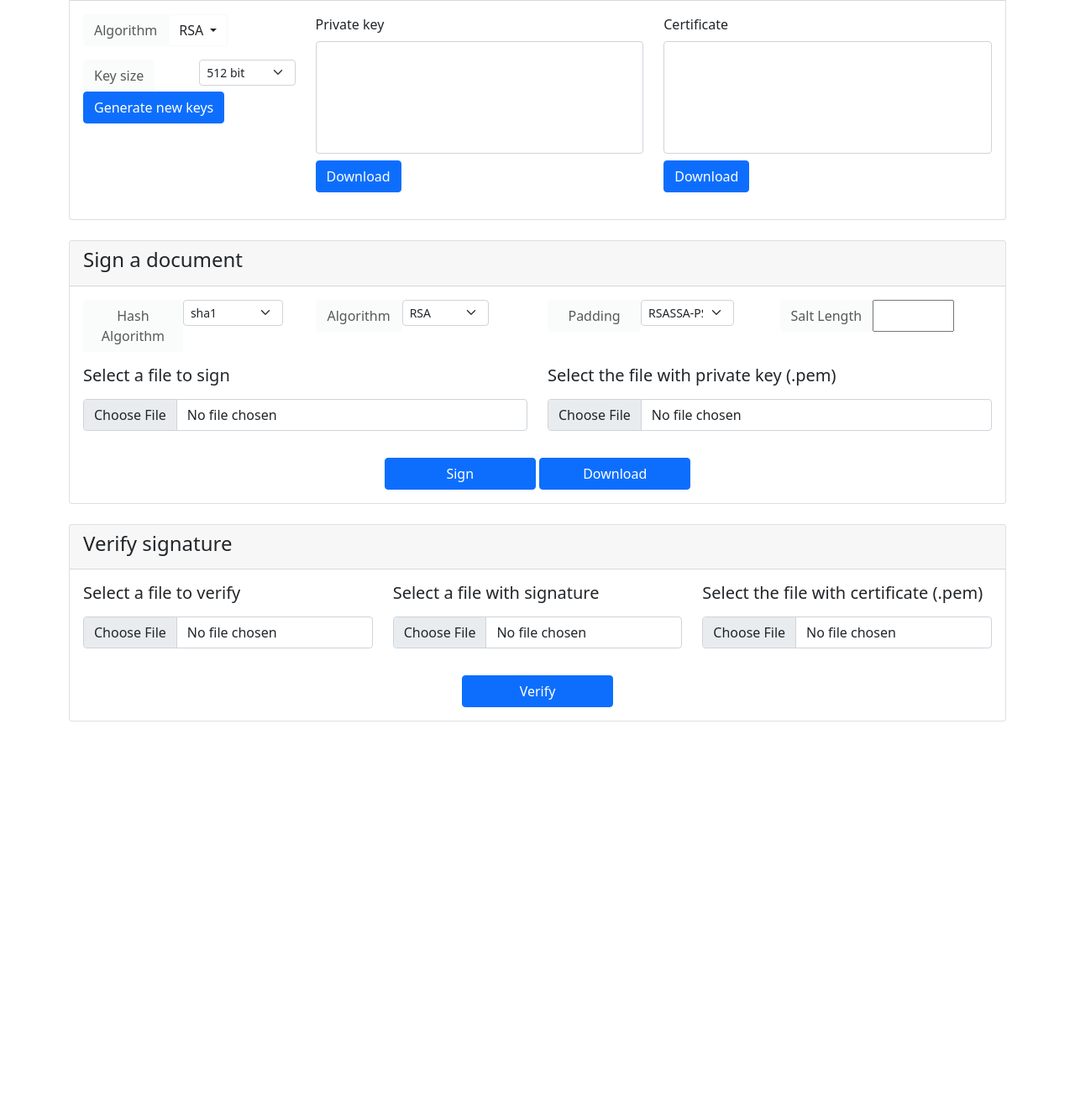
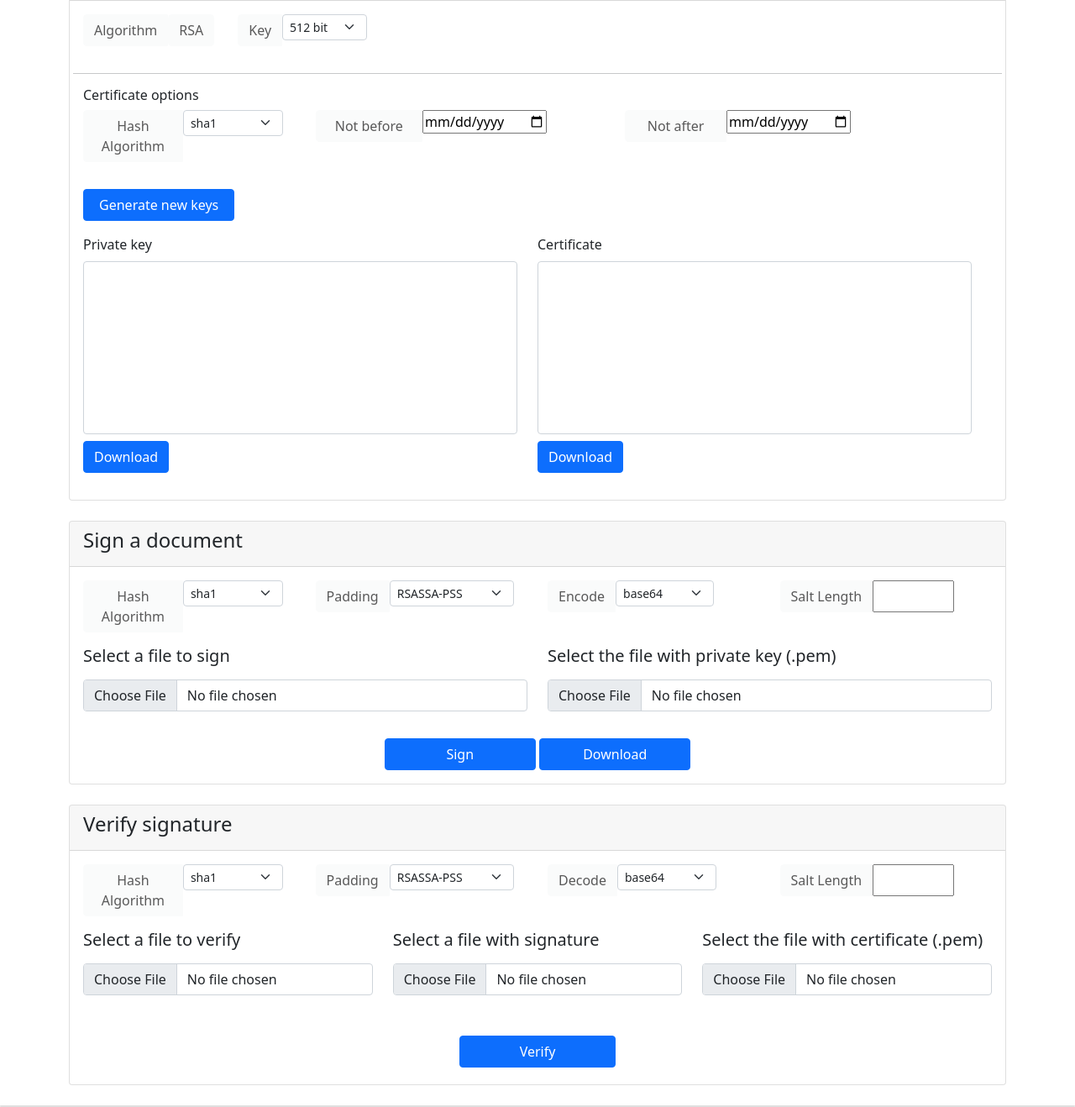
Before and after one commit to giselesousar/digital-signature-js, a website built with webpack: page index.html in a window 1280 px wide. Shown: the part 78-1396 px from the top of the page at 84% size. Before the commit the page ends 937 px from the top, so only its background shows below. Built offline with nearby package versions, Linux system fonts and the light colour scheme.

Commit message:
ajustes finais

```diff
--- a/index.html
+++ b/index.html
@@ -15,84 +15,105 @@
 
 <body>
     <div class="container">
+        <div id="verifyAlert">
+
+        </div>
         <div class="card mt-4">
             <div class="card-header">
                 <h4>Generate key pair</h4>
             </div>
             <div class="card-body">
+                <div class="col">
                     <div class="row">
-                    <div class="col-md-3">
+                        <div class="col-md-2">
                             <div class="btn-group mb-3">
                                 <button type="button" class="btn btn-light" disabled>
                                     Algorithm
                                 </button>
-                            <div class="dropdown">
-                                <button class="btn btn-outline-light text-dark dropdown-toggle" type="button"
-                                    id="dropdownMenuButton1" data-bs-toggle="dropdown" aria-expanded="false">
+                                <div class="col-md-6">
+                                <button type="button" class="btn btn-light" disabled>
                                     RSA
                                 </button>
-                                <ul class="dropdown-menu">
-                                    <li>
-                                        <a class="dropdown-item" data-value="512" href="#">RSA</a>
-                                    </li>
-                                    <li>
-                                        <a class="dropdown-item" data-value="1024" href="#">DSA</a>
-                                    </li>
-                                    <li>
-                                        <a class="dropdown-item" data-value="2048" href="#">EC</a>
-                                    </li>
-                                    <li>
-                                        <a class="dropdown-item" data-value="4096" href="#">ED25519</a>
-                                    </li>
-                                    <li>
-                                        <a class="dropdown-item" data-value="4096" href="#">ED448</a>
-                                    </li>
-                                    <li>
-                                        <a class="dropdown-item" data-value="4096" href="#">X25519</a>
-                                    </li>
-                                    <li>
-                                        <a class="dropdown-item" data-value="4096" href="#">X448</a>
-                                    </li>
-                                    <li>
-                                        <a class="dropdown-item" data-value="4096" href="#">DH</a>
-                                    </li>
-                                </ul>
+                            </div>
+                            </div>
+                        </div>
+                        <div class="col-md-3">
+                            <div class="btn-group mb-3">
+                                <button type="button" class="btn btn-light" disabled>
+                                    Key
+                                </button>
+                                <div class="col-md-8">
+                                    <select id="keySizeSelect" class="form-select form-select-sm" aria-label="Default select example">
+                                        <option value="512" selected>512 bit</option>
+                                        <option value="1024">1024 bit</option>
+                                        <option value="2048">2048 bit</option>
+                                        <option value="4096">4096 bit</option>
+                                    </select>
+                                </div>
                             </div>
                         </div>
 
-                        <div class="row">
+                        <hr class="mt-3"/>
+
+                        <h6>Certificate options</h6>
+
+                        <div class="col-md-3">
+                            <div class="btn-group mb-3">
+                                <button type="button" class="btn btn-light" disabled>
+                                    Hash Algorithm
+                                </button>
                                 <div class="col-md-6">
-                                <button type="button" class="btn btn-light" disabled>
-                                    Key size
-                                </button>
-                            </div>
-                            <div class="col-md-6">
-                                <select class="form-select form-select-sm" aria-label="Default select example">
-                                    <option selected>512 bit</option>
-                                    <option value="1">1024 bit</option>
-                                    <option value="2">2048 bit</option>
-                                    <option value="3">4096 bit</option>
+                                    <select id="keyHashAlgorithm" class="form-select form-select-sm" aria-label="Default select example">
+                                        <option value="sha1">sha1</option>
+                                        <option value="sha256">sha256</option>
+                                        <option value="sha384">sha384</option>
+                                        <option value="sha512">sha512</option>
+                                        <option value="md5">md5</option>
                                     </select>
                                 </div>
-
+                            </div>
                         </div>
 
+                        <div class="col-md-4">
+                            <div class="btn-group mb-3">
+                                <button type="button" class="btn btn-light" disabled>
+                                    Not before
+                                </button>
+                                <div class="col-md-6">
+                                    <input id="notBefore" type="date">
+                                </div>
+                            </div>
+                        </div>
+
+                        <div class="col-md-4">
+                            <div class="btn-group mb-3">
+                                <button type="button" class="btn btn-light" disabled>
+                                    Not after
+                                </button>
+                                <div class="col-md-6">
+                                    <input id="notAfter" type="date">
+                                </div>
+                            </div>
+                        </div>
+
+                        <div class="row-cols-md-6 mb-3 mt-3">
                             <button onclick="generatePrivateKeyAndCertificate()" href="#" class="btn btn-primary">
                                 Generate new keys
                             </button>
                         </div>
-                    <div class="col-md-9">
+                    </div>
+                    <div class="row">
                         <div class="row">
                             <div class="col mb-3">
                                 <label for="privateKeyTextarea" class="form-label">Private key</label>
                                 <textarea id="privateKeyTextarea" style="resize: none" class="form-control"
-                                    rows="5"></textarea>
+                                    rows="8"></textarea>
                                 <a id="privateKeyButton" class="btn btn-primary mt-2">Download</a>
                             </div>
                             <div class="col mb-3">
                                 <label for="certificateTextarea" class="form-label">Certificate</label>
                                 <textarea id="certificateTextarea" style="resize: none" class="form-control"
-                                    rows="5"></textarea>
+                                    rows="8"></textarea>
                                 <a id="certificateButton" class="btn btn-primary mt-2">Download</a>
                             </div>
                         </div>
@@ -113,7 +134,7 @@
                                 Hash Algorithm
                             </button>
                             <div class="col-md-6">
-                                <select id="hashAlgorithm" class="form-select form-select-sm"
+                                <select id="signHashAlgorithm" class="form-select form-select-sm"
                                     aria-label="Default select example">
                                     <option value="sha1">sha1</option>
                                     <option value="sha256">sha256</option>
@@ -124,30 +145,30 @@
                             </div>
                         </div>
                     </div>
-                    <div class="col-md-3">
-                        <div class="btn-group mb-3">
-                            <button type="button" class="btn btn-light" disabled>
-                                Algorithm
-                            </button>
-                            <div class="col-md-6">
-                                <select onchange="hidePaddingAndSalt()" id="algorithm" class="form-select form-select-sm"
-                                    aria-label="Default select example">
-                                    <option value="RSA">RSA</option>
-                                    <option value="ED25519">ED25519</option>
-                                </select>
-                            </div>
-                        </div>
-                    </div>
                     <div id="paddingSignDiv" class="col-md-3">
                         <div class="btn-group mb-3">
                             <button type="button" class="btn btn-light" disabled>
                                 Padding
                             </button>
-                            <div class="col-md-6">
-                                <select id="padding" class="form-select form-select-sm"
+                            <div class="col-md-8">
+                                <select id="signPadding" class="form-select form-select-sm"
                                     aria-label="Default select example">
                                     <option value="RSASSA-PSS">RSASSA-PSS</option>
                                     <option value="RSASSA-PKCS">RSASSA-PKCS</option>
+                                </select>
+                            </div>
+                        </div>
+                    </div>
+                    <div class="col-md-3">
+                        <div class="btn-group mb-3">
+                            <button type="button" class="btn btn-light" disabled>
+                                Encode
+                            </button>
+                            <div class="col-md-8">
+                                <select id="signEncode" class="form-select form-select-sm"
+                                    aria-label="Default select example">
+                                    <option value="base64">base64</option>
+                                    <option value="utf-8">utf-8</option>
                                 </select>
                             </div>
                         </div>
@@ -157,7 +178,7 @@
                             <button type="button" class="btn btn-light" disabled>
                                 Salt Length
                             </button>
-                            <input type="number" id="saltLength" min="1" max="490">
+                            <input type="number" id="signSaltLength" min="1" max="490">
                         </div>
                     </div>
                 </div>
@@ -192,6 +213,61 @@
             </div>
             <div class="card-body">
                 <div class="row">
+                    <div class="col-md-3">
+                        <div class="btn-group mb-3">
+                            <button type="button" class="btn btn-light" disabled>
+                                Hash Algorithm
+                            </button>
+                            <div class="col-md-6">
+                                <select id="verifyHashAlgorithm" class="form-select form-select-sm"
+                                    aria-label="Default select example">
+                                    <option value="sha1">sha1</option>
+                                    <option value="sha256">sha256</option>
+                                    <option value="sha384">sha384</option>
+                                    <option value="sha512">sha512</option>
+                                    <option value="md5">md5</option>
+                                </select>
+                            </div>
+                        </div>
+                    </div>
+                    <div id="paddingSignDiv" class="col-md-3">
+                        <div class="btn-group mb-3">
+                            <button type="button" class="btn btn-light" disabled>
+                                Padding
+                            </button>
+                            <div class="col-md-8">
+                                <select id="verifyPadding" class="form-select form-select-sm"
+                                    aria-label="Default select example">
+                                    <option value="RSASSA-PSS">RSASSA-PSS</option>
+                                    <option value="RSASSA-PKCS">RSASSA-PKCS</option>
+                                </select>
+                            </div>
+                        </div>
+                    </div>
+                    <div class="col-md-3">
+                        <div class="btn-group mb-3">
+                            <button type="button" class="btn btn-light" disabled>
+                                Decode
+                            </button>
+                            <div class="col-md-8">
+                                <select id="verifyDecode" class="form-select form-select-sm"
+                                    aria-label="Default select example">
+                                    <option value="base64">base64</option>
+                                    <option value="utf-8">utf-8</option>
+                                </select>
+                            </div>
+                        </div>
+                    </div>
+                    <div id="saltSignDiv" class="col-md-3">
+                        <div class="btn-group mb-3">
+                            <button type="button" class="btn btn-light" disabled>
+                                Salt Length
+                            </button>
+                            <input type="number" id="verifySaltLength" min="1" max="490">
+                        </div>
+                    </div>
+                    </div>
+                    <div class="row">
                         <div class="col-md-4">
                             <div class="mb-3">
                                 <label for="formFile" class="form-label">
@@ -217,10 +293,15 @@
                             </div>
                         </div>
                     </div>
+                    </div>
                 <div class="row-cols-md-6 text-center mt-3">
-                    <button onclick="verify()" class="btn btn-primary">Verify</button>
+                    <button onclick="verify()" class="btn btn-primary" style="margin-bottom: 20px;">Verify</button>
                 </div>
             </div>
+        </div>
+
+        <div class="card mt-4">
+
         </div>
     </div>
 
--- a/src/crypto.js
+++ b/src/crypto.js
@@ -1,20 +1,4 @@
 const forge = require('node-forge');
-
-function generateKeyPair(algorithm) {
-    try {
-        switch (algorithm) {
-            case 'rsa':
-                return forge.pki.rsa.generateKeyPair();
-            case 'ed25519':
-                return forge.pki.ed25519.generateKeyPair();
-            default:
-                return forge.pki.rsa.generateKeyPair();
-        }
-    } catch (error) {
-        throw error;
-    }
-
-}
 
 function createHash(hash) {
     const md = forge.md;
@@ -33,20 +17,26 @@ function createHash(hash) {
             return md.sha1.create();
     }
 }
-
-function generateSelfSignCertificate(algorithm, hash) {
+/**
+ * certOptions = {
+ *  hash,
+ *  notBefore,
+ *  notAfter
+ * }
+ */
+function generateSelfSignCertificate(keySize, certOptions) {
 
     let pki = forge.pki;
 
     try {
-        const keys = generateKeyPair(algorithm);
+        const keys = pki.rsa.generateKeyPair(Number(keySize));
 
         let cert = pki.createCertificate();
 
         cert.publicKey = keys.publicKey;
         cert.serialNumber = '01';
-        cert.validity.notBefore = new Date('06-19-2021');
-        cert.validity.notAfter = new Date('06-21-2021');
+        cert.validity.notBefore = certOptions?.notBefore ? new Date(certOptions.notBefore) : new Date();
+        cert.validity.notAfter = certOptions?.notAfter ? new Date(certOptions.notAfter) : new Date();
         var attrsSubject = [{
             name: 'commonName',
             value: 'Client'
@@ -64,7 +54,7 @@ function generateSelfSignCertificate(algorithm, hash) {
         cert.setSubject(attrsSubject);
         cert.setIssuer(attrsIssuer);
 
-        const md = createHash(hash);
+        const md = createHash(certOptions.hash);
 
         cert.md = md;
 
@@ -79,7 +69,7 @@ function generateSelfSignCertificate(algorithm, hash) {
     }
 }
 
-async function signFileWithPrivateKey(file, privateKey, hashAlgorithm, padding, encryptAlgoritm, salt) {
+async function signFileWithPrivateKey(file, privateKey, hashAlgorithm, padding, salt, encode) {
 
     file = await readFileAsync(file);
 
@@ -92,35 +82,32 @@ async function signFileWithPrivateKey(file, privateKey, hashAlgorithm, padding,
         let md = createHash(hashAlgorithm);
         md.update(file, "utf8");
 
-        if (encryptAlgoritm == 'RSA') {
-
         if (padding == 'RSASSA-PSS') { //usa o padding RSASSA-PSS
             let pss = forge.pss.create({
                 md: createHash(hashAlgorithm),
                 mgf: forge.mgf.mgf1.create(createHash(hashAlgorithm)),
                 saltLength: parseInt(salt || '20')
             });
-                signature = forge.util.encode64(pk.sign(md, pss));
+            encode === "base64" ?
+            signature = forge.util.encode64(pk.sign(md, pss))
+            :
+            signature = forge.util.encodeUtf8(pk.sign(md, pss))
         }
         else { //usa o padding RSASSA PKCS#1 v1.5
-                signature = forge.util.encode64(pk.sign(md));
-            }
-        }
-        else {
-            signature = forge.util.encode64(ED25519.sign({
-                md: md,
-                privateKey: pk
-            }));
+            encode === "base64" ?
+            signature = forge.util.encode64(pk.sign(md))
+            :
+            signature = forge.util.encodeUtf8(pk.sign(md))
         }
 
         return signature;
     }
     catch (error) {
-        console.log(error);
+        alert('An error has occurred. Please, try again!');
     }
 }
 
-async function verifySignature(file, signature, certificate, hashAlgorithm, padding, encryptAlgoritm, salt) {
+async function verifySignature(file, signature, certificate, hashAlgorithm, padding, salt, decode) {
 
     file = await readFileAsync(file);
     let verified = null;
@@ -132,35 +119,36 @@ async function verifySignature(file, signature, certificate, hashAlgorithm, padd
     md = createHash(hashAlgorithm);
     md.update(file, "utf8");
 
-    if (encryptAlgoritm == 'RSA') {
-
     if (padding == 'RSASSA-PSS') { //usa o padding RSASSA-PSS
         let pss = forge.pss.create({
             md: createHash(hashAlgorithm),
             mgf: forge.mgf.mgf1.create(createHash(hashAlgorithm)),
-                saltLength: salt
+            saltLength: parseInt(salt || '20')
         });
+        decode === "base64" ?
         verified = certFromPem.publicKey.verify(
             md.digest().getBytes(),
             forge.util.decode64(sig),
             pss
-            );
+        )
+        :
+        verified = certFromPem.publicKey.verify(
+            md.digest().getBytes(),
+            forge.util.decodeUtf8(sig),
+            pss
+        )
     }
     else {
+        decode === "base64" ?
         verified = certFromPem.publicKey.verify(
             md.digest().getBytes(),
             forge.util.decode64(sig)
-            );
-        }
-    }
-    else {
-        verified = ED25519.verify({
-            md: md,
-            // node.js Buffer, Uint8Array, forge ByteBuffer, or binary string
-            signature: forge.util.decode64(sig),
-            // node.js Buffer, Uint8Array, forge ByteBuffer, or binary string
-            publicKey: certFromPem.publicKey
-        });
+        )
+        :
+        verified = certFromPem.publicKey.verify(
+            md.digest().getBytes(),
+            forge.util.decodeUtf8(sig)
+        )
     }
 
     return verified;
```
Also changed, not shown: src/index.js (+12 -5 lines). Lines whose indentation alone changed are shown as unchanged.
